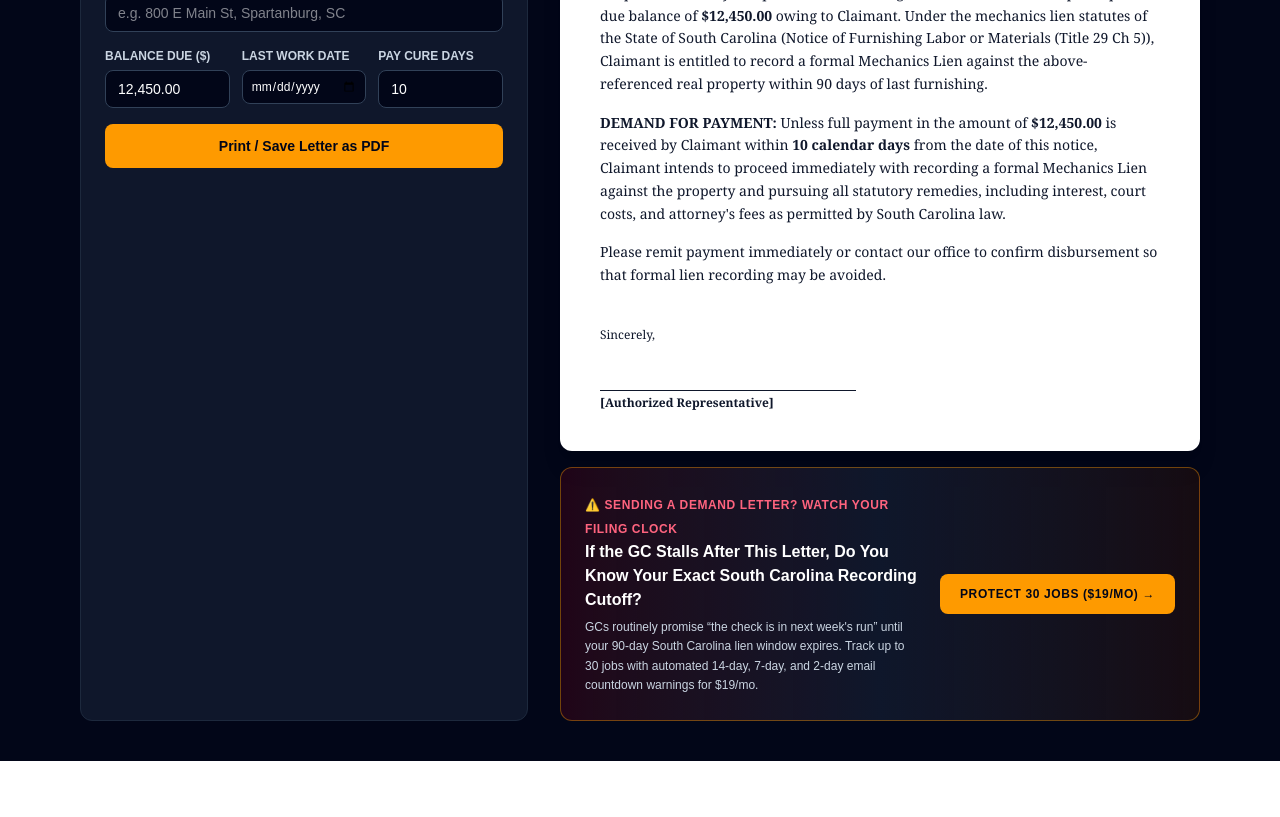
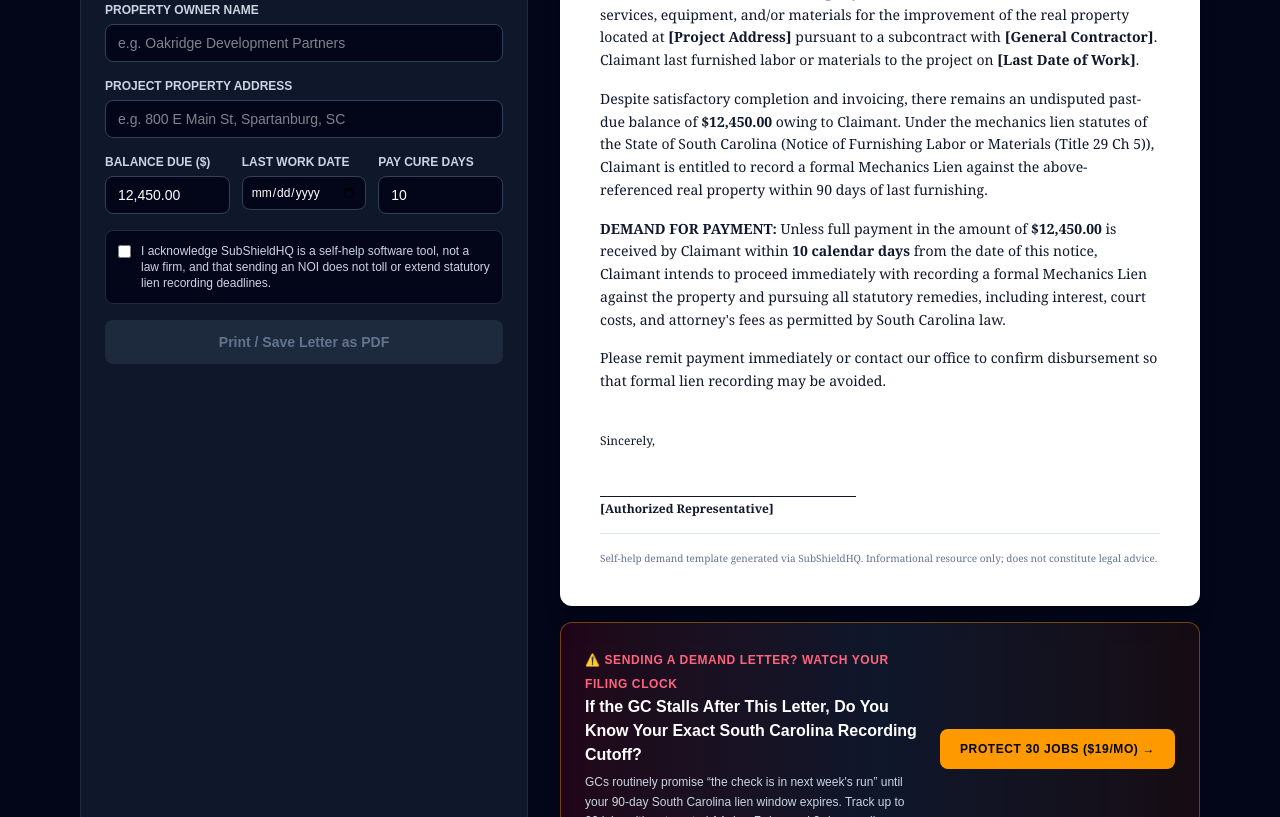
Before and after one commit to Waylonaho/subshield, a Next.js app: page /tools/notice-of-intent-to-lien in a window 1280 px wide. Shown: the part 680-1497 px from the top of the page. Before the commit the page ends 1441 px from the top, so only its background shows below. Built offline with nearby package versions, Linux system fonts and the light colour scheme.

Commit message:
Implement legal acknowledgment for printing
Added legal acknowledgment checkbox and print validation.

```diff
--- a/app/tools/notice-of-intent-to-lien/page.tsx
+++ b/app/tools/notice-of-intent-to-lien/page.tsx
@@ -16,11 +16,20 @@ export default function NoticeOfIntentGenerator() {
   const [unpaidAmount, setUnpaidAmount] = useState<string>("12,450.00");
   const [lastWorkDate, setLastWorkDate] = useState<string>("");
   const [demandDays, setDemandDays] = useState<string>("10");
+  const [legalAccepted, setLegalAccepted] = useState<boolean>(false);
 
   const states = Object.values(STATE_LIEN_RULES).sort((a, b) =>
     a.name.localeCompare(b.name)
   );
   const selectedState = STATE_LIEN_RULES[stateCode] || states[0];
+
+  const handlePrint = () => {
+    if (!legalAccepted) {
+      alert("Please check the self-help acknowledgment box before printing or saving your PDF.");
+      return;
+    }
+    window.print();
+  };
 
   return (
     <div className="min-h-screen bg-slate-950 text-slate-100 flex flex-col font-sans">
@@ -54,6 +63,10 @@ export default function NoticeOfIntentGenerator() {
           <p className="text-slate-400 text-sm max-w-3xl">
             Collect overdue commercial invoices without paying $1,500+ in attorney fees. Generate a formal Certified Mail Notice of Intent to File a Mechanics Lien pre-loaded with your state&apos;s statutory reference.
           </p>
+        </div>
+
+        <div className="p-4 rounded-xl bg-amber-950/35 border border-amber-500/35 text-amber-200 text-xs sm:text-sm print:hidden">
+          <strong>Important Timing Note:</strong> Sending a Notice of Intent to Lien does <strong>not</strong> extend your statutory county recording deadline ({selectedState.lienFilingDays} days in {selectedState.name}). Always mail your NOI at least 15–20 days before your lien cutoff expires.
         </div>
 
         <div className="grid grid-cols-1 lg:grid-cols-12 gap-8">
@@ -177,10 +190,28 @@ export default function NoticeOfIntentGenerator() {
               </div>
             </div>
 
+            {/* Active Clickwrap UPL Acknowledgment */}
+            <label className="flex items-start gap-2.5 p-3 rounded-lg bg-slate-950 border border-slate-800 text-xs text-slate-300 cursor-pointer">
+              <input
+                type="checkbox"
+                checked={legalAccepted}
+                onChange={(e) => setLegalAccepted(e.target.checked)}
+                className="mt-0.5 accent-amber-500"
+              />
+              <span>
+                I acknowledge SubShieldHQ is a self-help software tool, not a law firm, and that sending an NOI does not toll or extend statutory lien recording deadlines.
+              </span>
+            </label>
+
             <button
               type="button"
-              onClick={() => window.print()}
-              className="w-full py-3 rounded-lg bg-amber-500 hover:bg-amber-400 text-slate-950 font-bold text-sm transition cursor-pointer"
+              onClick={handlePrint}
+              disabled={!legalAccepted}
+              className={`w-full py-3 rounded-lg font-bold text-sm transition ${
+                legalAccepted
+                  ? "bg-amber-500 hover:bg-amber-400 text-slate-950 cursor-pointer"
+                  : "bg-slate-800 text-slate-500 cursor-not-allowed"
+              }`}
             >
               Print / Save Letter as PDF
             </button>
@@ -234,6 +265,10 @@ export default function NoticeOfIntentGenerator() {
                 <div className="border-b border-slate-900 w-64 h-8 mt-4"></div>
                 <p className="font-bold mt-1">{claimantName || "[Authorized Representative]"}</p>
               </div>
+
+              <div className="pt-4 border-t border-slate-200 text-[10px] text-slate-500 font-sans">
+                Self-help demand template generated via SubShieldHQ. Informational resource only; does not constitute legal advice.
+              </div>
             </div>
 
             {/* Panic-Moment Interception Box */}
```
